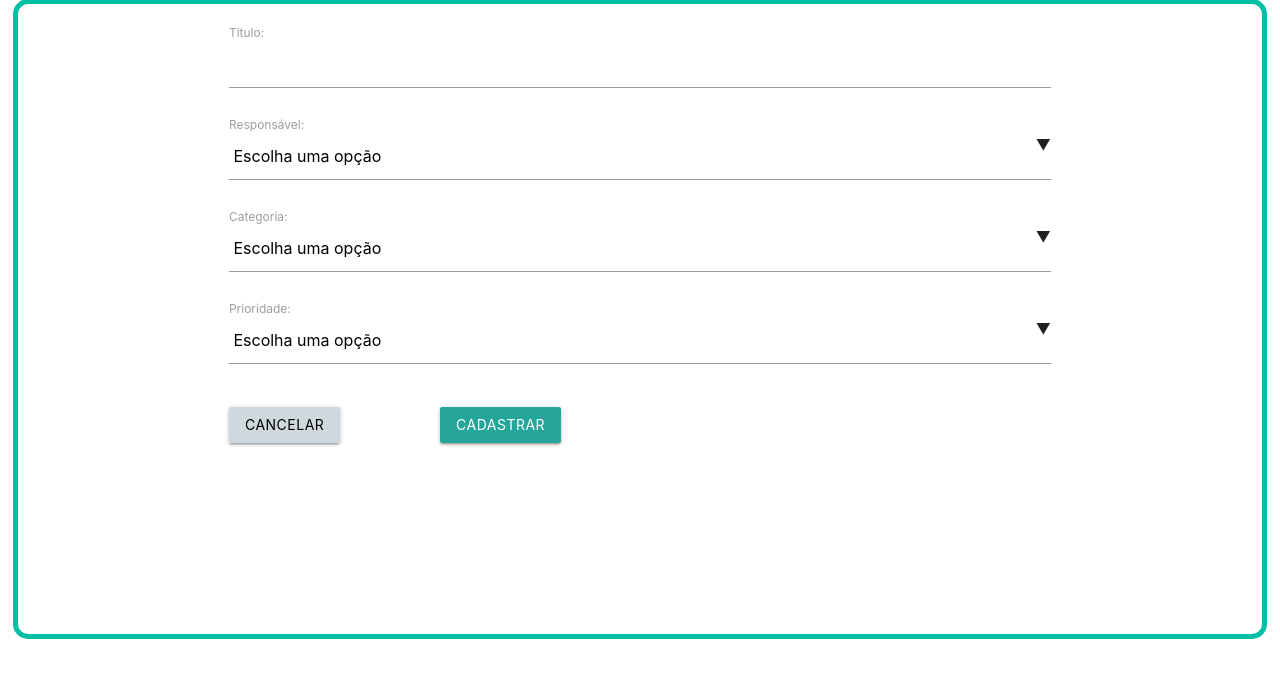
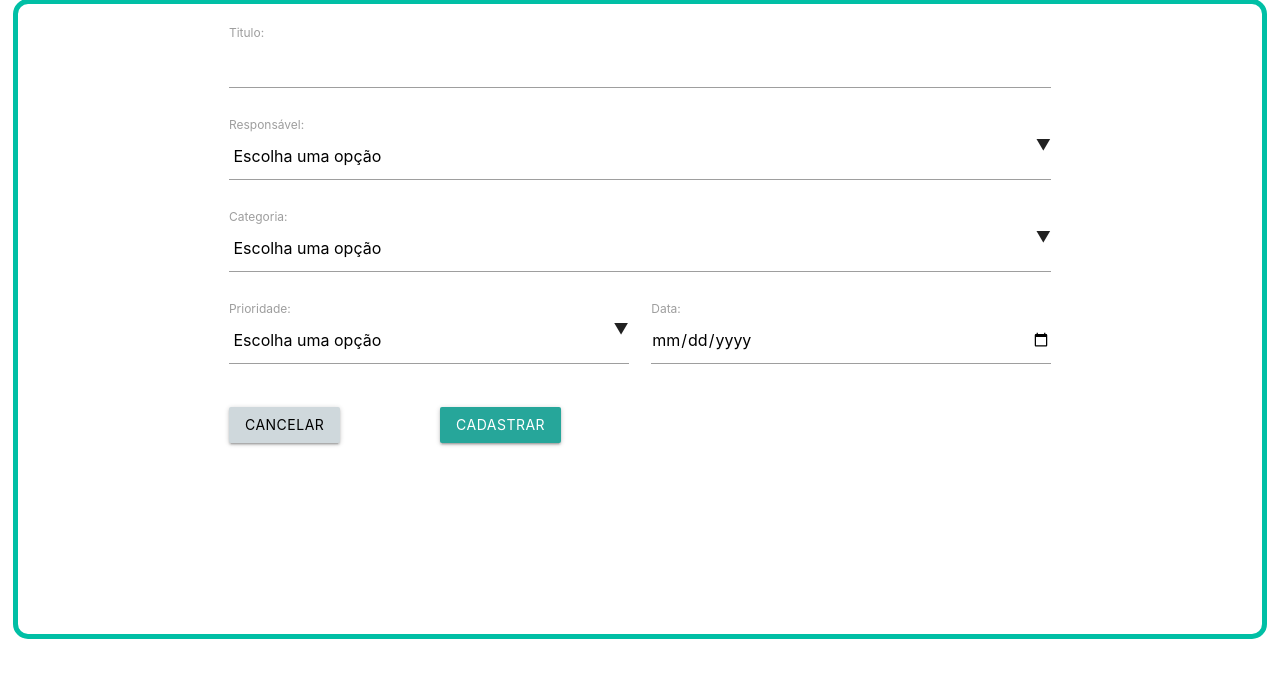
Before and after one commit to bkellym/allinum, a Django app: page /tarefa_cadastro/21 in a window 1280 px wide. Shown: the part 110-800 px from the top of the page. Run offline with Django 3.2, Linux system fonts and the light colour scheme; data comes from the database, SQL or seed files in the repository; both versions use the stored data as it was after the commit; some libraries are stand-ins or nearby versions.

Commit message:
DEV 022: Implementa datas
Descrição: Insere campos para cadastro de data de conclusão das tarefas e atualização da ultima alteração no projeto

```diff
--- a/templates/projeto_lista.html
+++ b/templates/projeto_lista.html
@@ -30,7 +30,7 @@
                     <tr>
                         <td> <a href="{% url 'visao_projeto' pk=projeto.pk %}"> {{ projeto.titulo }} </a> </td>
                         <td> {{ projeto.descricao }} </td>
-                        <td> {{ projeto.ult_alt }} </td>
+                        <td> {{ projeto.ult_alt }} em {{ projeto.data_ult_alt }} </td>
                         {% if projeto.lider == request.user or user.is_superuser %}
                         <td>
                             <a href="{% url 'projeto_editar' pk=projeto.pk %}">
--- a/templates/tarefa_cadastro.html
+++ b/templates/tarefa_cadastro.html
@@ -51,7 +51,7 @@
 			</div>
 
             <div class = "row">
-				<div class="col s12">
+				<div class="col s6">
 					<label for="id_prioridade"> Prioridade: </label>
                     <select name = "prioridade" id="id_prioridade" required>
                         <option value = "" disabled selected> Escolha uma opção </option>
@@ -60,12 +60,16 @@
                         <option value = "alta"> Alta </option>
                     </select>
 				</div>
+                <div class="col s6">
+					<label for="id_data_limite"> Data: </label>
+                    <input type="date" id="id_data_limite" name="data_limite">
+				</div>
 			</div>
 
             <div class="row">
                 <div class="input-field col s3">
                     <button class="btn waves-effect waves-light blue-grey lighten-4">
-                        <a href=" {% url 'usuario_lista' %}" class="black-text text-lighten-5">Cancelar</a>
+                        <a href=" {% url 'visao_projeto' pk=projeto.pk %}" class="black-text text-lighten-5">Cancelar</a>
                     </button>
                 </div>
 
--- a/templates/tarefa_editar.html
+++ b/templates/tarefa_editar.html
@@ -51,7 +51,7 @@
 			</div>
 
             <div class = "row">
-				<div class="col s12">
+				<div class="col s6">
 					<label for="id_prioridade"> Prioridade: </label>
                     <select name = "prioridade" id="id_prioridade" required>
                         <option value = "" disabled> Escolha uma opção </option>
@@ -59,6 +59,10 @@
                         <option value = "media" {% if "media" == tarefa.prioridade %} selected {% endif %}> Média </option>
                         <option value = "alta" {% if "alta" == tarefa.prioridade %} selected {% endif %}> Alta </option>
                     </select>
+				</div>
+                <div class="col s6">
+					<label for="id_data_limite"> Data: </label>
+                    <input type="date" id="id_data_limite" name="data_limite" value="{{data_limite_tratada}}">
 				</div>
 			</div>
 
--- a/usuarios/views.py
+++ b/usuarios/views.py
@@ -186,7 +186,7 @@ def redefinicao_senha(request):
         confirma_senha = request.POST['confirma_senha']
 
         if senha == confirma_senha:
-            user.password = senha
+            user.set_password(senha)
             user.save()
             return redirect('/usuario_configuracao/')
         else:
@@ -286,7 +286,7 @@ def projeto_lista(request, template_name="projeto_lista.html"):
 class TarefaForm(ModelForm):
     class Meta:
         model = Tarefa
-        fields = ['titulo', 'resp', 'projeto', 'categoria', 'prioridade']
+        fields = ['titulo', 'resp', 'projeto', 'categoria', 'prioridade', 'data_limite']
 
 
 def tarefa_cadastro(request, pk, template_name="tarefa_cadastro.html"):
@@ -302,6 +302,10 @@ def tarefa_cadastro(request, pk, template_name="tarefa_cadastro.html"):
     tarefa = TarefaForm(request.POST or None)
     if tarefa.is_valid():
         tarefa.save()
+
+        projeto.ult_alt = request.user.username  # Salva ultima pessoa que alterou o projeto
+        projeto.data_ult_alt = date.today()
+        projeto.save()
 
         # Redirecionamento
         return redirect('/visao_projeto/' + pk)
@@ -320,14 +324,20 @@ def tarefa_editar(request, pk, template_name="tarefa_editar.html"):
 
     membro = projeto.membros.all()
     categoria = Categoria.objects.all()
+    data_limite_tratada = tarefa.data_limite.strftime('%Y-%m-%d')
 
     if request.method == "POST":
         form = TarefaForm(request.POST, instance=tarefa)
         if form.is_valid():
             tarefa.save()
+
+            projeto.ult_alt = request.user.username  # Salva ultima pessoa que alterou o projeto
+            projeto.data_ult_alt = date.today()
+            projeto.save()
+
             return redirect('/visao_projeto/' + projeto.id.__str__())
 
-    context = {'membro_list': membro, 'categoria_list': categoria, 'projeto': projeto, 'tarefa':tarefa}
+    context = {'membro_list': membro, 'categoria_list': categoria, 'projeto': projeto, 'tarefa':tarefa, 'data_limite_tratada':data_limite_tratada}
     return render(request, template_name, context)
 
 @login_required
@@ -343,6 +353,12 @@ def tarefa_delete(request):
 
         if request.method == "POST":
                 tarefa.delete()
+
+                projeto = Projeto.objects.get(pk=projeto_pk)
+                projeto.ult_alt = request.user.username  # Salva ultima pessoa que alterou o projeto
+                projeto.data_ult_alt = date.today()
+                projeto.save()
+
                 return redirect('/visao_projeto/' + projeto_pk)
 
 
```
Also changed, not shown: db.sqlite3.
